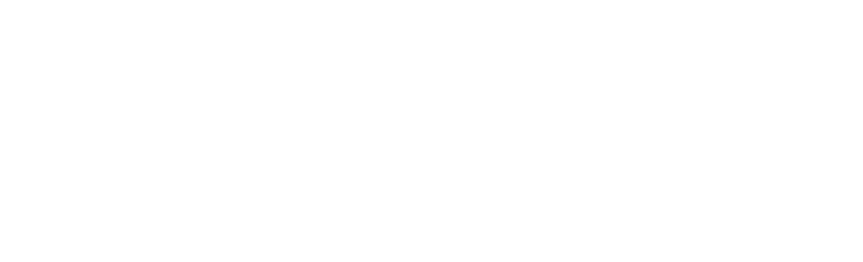
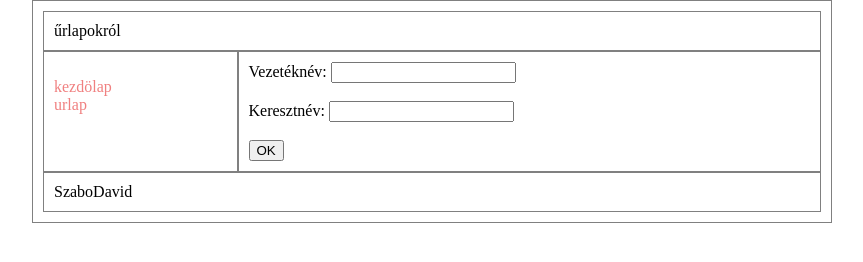
Before and after one commit to davidszabo192/urlap, a plain HTML site: page urlap.html in a window 1280 px wide. Shown: the whole page, without its empty margins (208-1071 px from the left). Drawn offline with Linux system fonts and the light colour scheme.

Commit message:
alap űrlap

```diff
--- a/stilus.css
+++ b/stilus.css
@@ -45,7 +45,7 @@ nav a {
   color: lightcoral;
 }
 nav ul {
-  list-style-type: pink;
+  list-style-type:none;
   padding: 0;
 }
 nav a:hover {
--- a/urlap.html
+++ b/urlap.html
@@ -1,16 +1,37 @@
 <!DOCTYPE html>
 <html lang="hu">
-<head>
-    <meta charset="UTF-8">
-    <meta name="viewport" content="width=device-width, initial-scale=1.0">
-    <meta name="description" content="Free Web tutorials">
-    <meta name="keywords" content="HTML, CSS, JavaScript">
-    <meta name="author" content="SzaboDavid">
-    <meta name="viewport" content="width=device-width, initial-scale=1.0">
+  <head>
+    <meta charset="UTF-8" />
+    <meta name="viewport" content="width=device-width, initial-scale=1.0" />
+    <meta name="description" content="Free Web tutorials" />
+    <meta name="keywords" content="HTML, CSS, JavaScript" />
+    <meta name="author" content="SzaboDavid" />
+    <meta name="viewport" content="width=device-width, initial-scale=1.0" />
+    <title>SzaboDavid</title>
+    <link rel="stylesheet" href="stilus.css" />
   </head>
-    <title>SzaboDavid</title>
-</head>
-<body>
 
-</body>
+  <body>
+    <main>
+      <header>űrlapokról</header>
+      <nav>
+        <ul>
+          <li><a href="index.html">kezdölap</a></li>
+          <li><a href="urlap.html">urlap</a></li>
+        </ul>
+      </nav>
+      <article>
+        <form action="/action_page.php" method="post">
+          <label for="vnev">Vezetéknév: </label>
+          <input type="text" id="vnev" name="vnev" /><br /><br />
+
+          <label for="knev">Keresztnév:</label>
+          <input type="text" id="knev" name="knev" /><br /><br />
+
+          <input type="submit" value="OK" />
+        </form>
+      </article>
+      <footer>SzaboDavid</footer>
+    </main>
+  </body>
 </html>
```
Also changed, not shown: index.html (+2 -2 lines).
